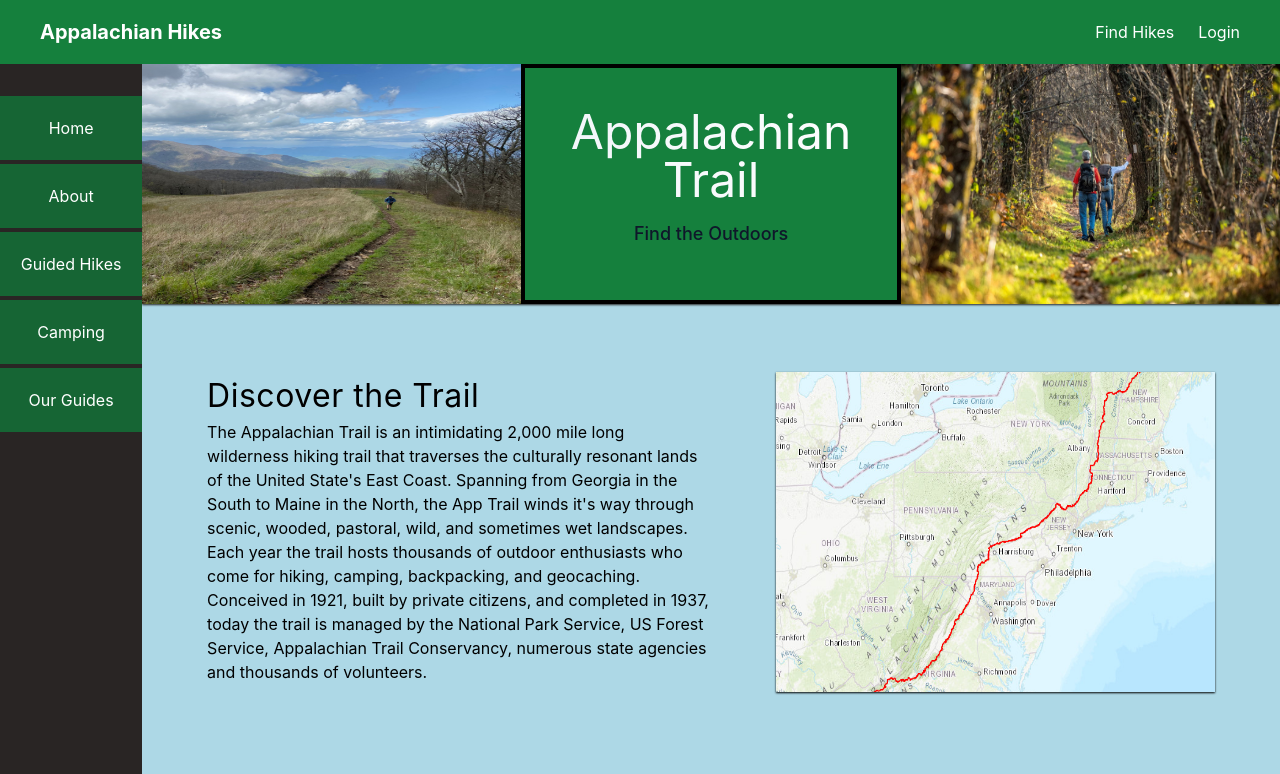
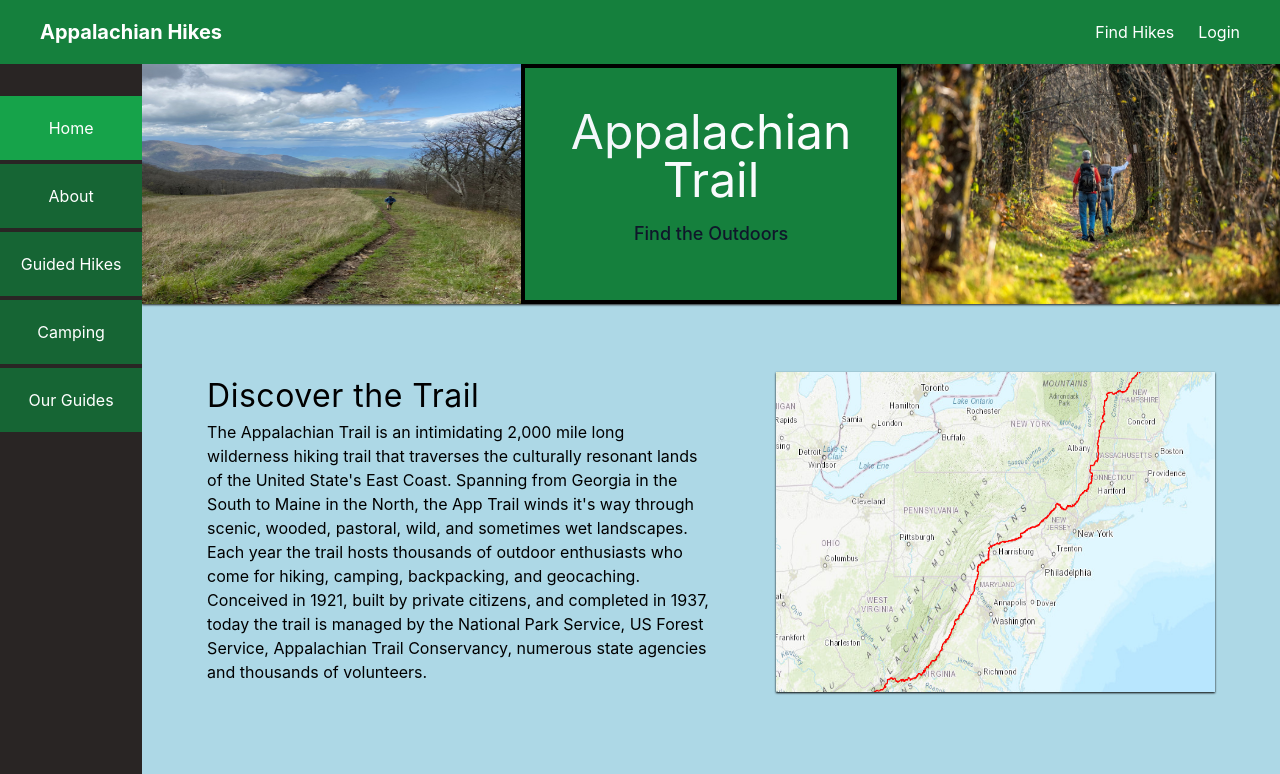
Before and after one commit to Bgallag5/App-Trail-Hikes, a Next.js app: page /home in a window 1280 px wide. Shown: the top 774 px of the page. Built offline with nearby package versions, Linux system fonts and the light colour scheme.

Commit message:
active tab

```diff
--- a/components/Layout/Sidebar/SidebarItem.js
+++ b/components/Layout/Sidebar/SidebarItem.js
@@ -6,11 +6,16 @@
     const router = useRouter();
 
     const handleSidebarClick = () => {
-      router.push(path)
+      router.push(path);
     }
 
+    console.log(router);
+
+    const activeTab =  router.pathname === path ? 'tab-active' : '';
+    console.log(activeTab);
+
   return (
-    <div onClick={() => handleSidebarClick()} className='sidebar__item w-full h-16 bg-green-800 relative text-white p-3 flex justify-center items-center mb-1 cursor-pointer text-center'>
+    <div onClick={() => handleSidebarClick()} className={`${activeTab} sidebar__item w-full h-16 bg-green-800 relative text-white p-3 flex justify-center items-center mb-1 cursor-pointer text-center`}>
         <span className='z-10'>{name}</span>
     </div>
   )
--- a/components/UI/PageHeader.js
+++ b/components/UI/PageHeader.js
@@ -3,7 +3,6 @@
 
 export default function PageHeader(props) {
     const {imgSrc, imgSrc2, title, subtitle} = props;
-    console.log(title);
 
 
   return (
--- a/components/UI/PageHeaderImage.js
+++ b/components/UI/PageHeaderImage.js
@@ -2,7 +2,6 @@
 import Image from 'next/image';
 
 export default function PageHeaderImage(props) {
-    console.log(props);
     const {imgSrc} = props;
   return (
     <div className="w-1/3 h-full relative object-cover">
--- a/styles/_components.scss
+++ b/styles/_components.scss
@@ -5,7 +5,7 @@
   width: 0%;
   top: 0;
   left: 0;
-  background-color: rgb(22 163 74 );
+  background-color: rgb(22 163 74);
   transition: all .5s;
   z-index: 1;
 }
--- a/styles/_utilities.scss
+++ b/styles/_utilities.scss
@@ -1,4 +1,14 @@
+$green-primary: rgb(22 101 52);
+$green-secondary: rgb(22 163 74);
+
+
+
 .content__title{
     font-size: 2rem;
     letter-spacing: .5px;
 }
+
+
+.tab-active{
+    background-color: rgb(22 163 74);
+}
--- a/styles/style.css
+++ b/styles/style.css
@@ -4,6 +4,10 @@
 .content__title {
   font-size: 2rem;
   letter-spacing: 0.5px;
+}
+
+.tab-active {
+  background-color: rgb(22, 163, 74);
 }
 
 .sidebar__item::before {
```
Also changed, not shown: 1 other file (tests, documents, lock files or other folders).
